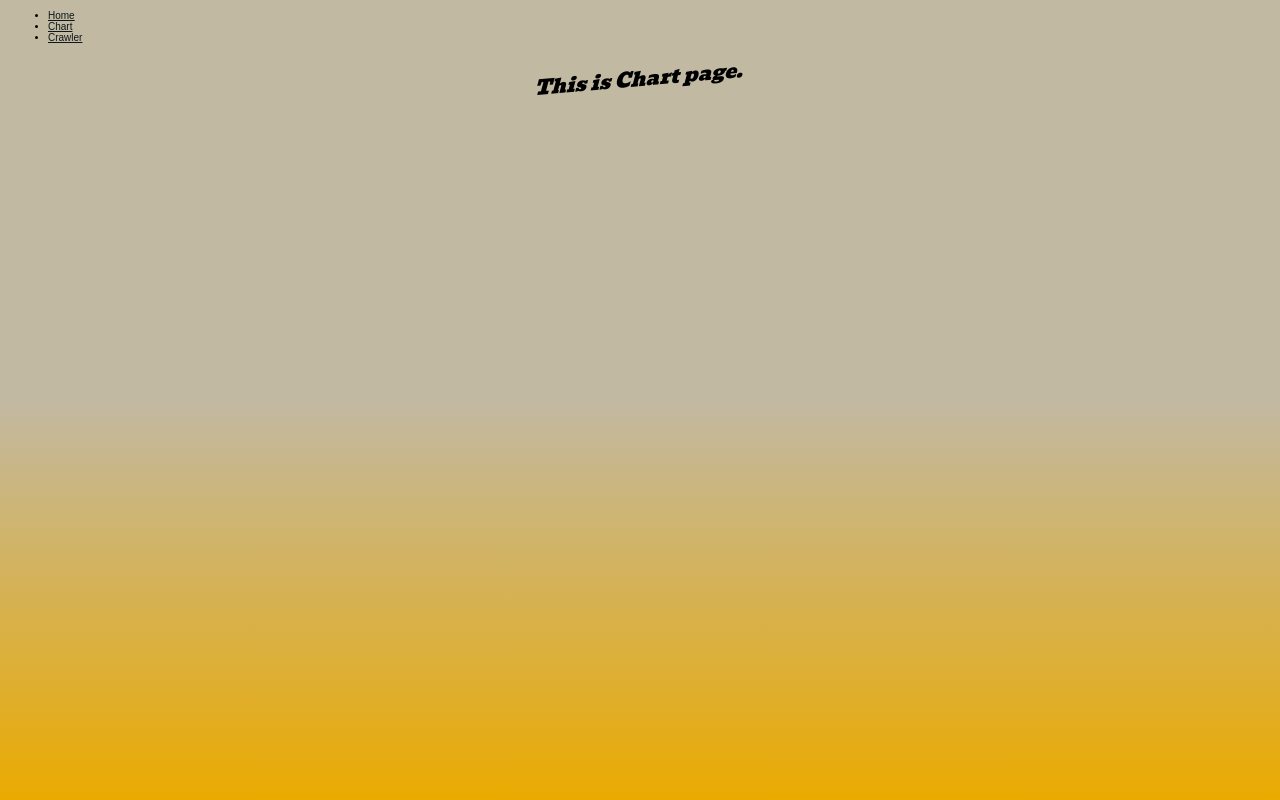
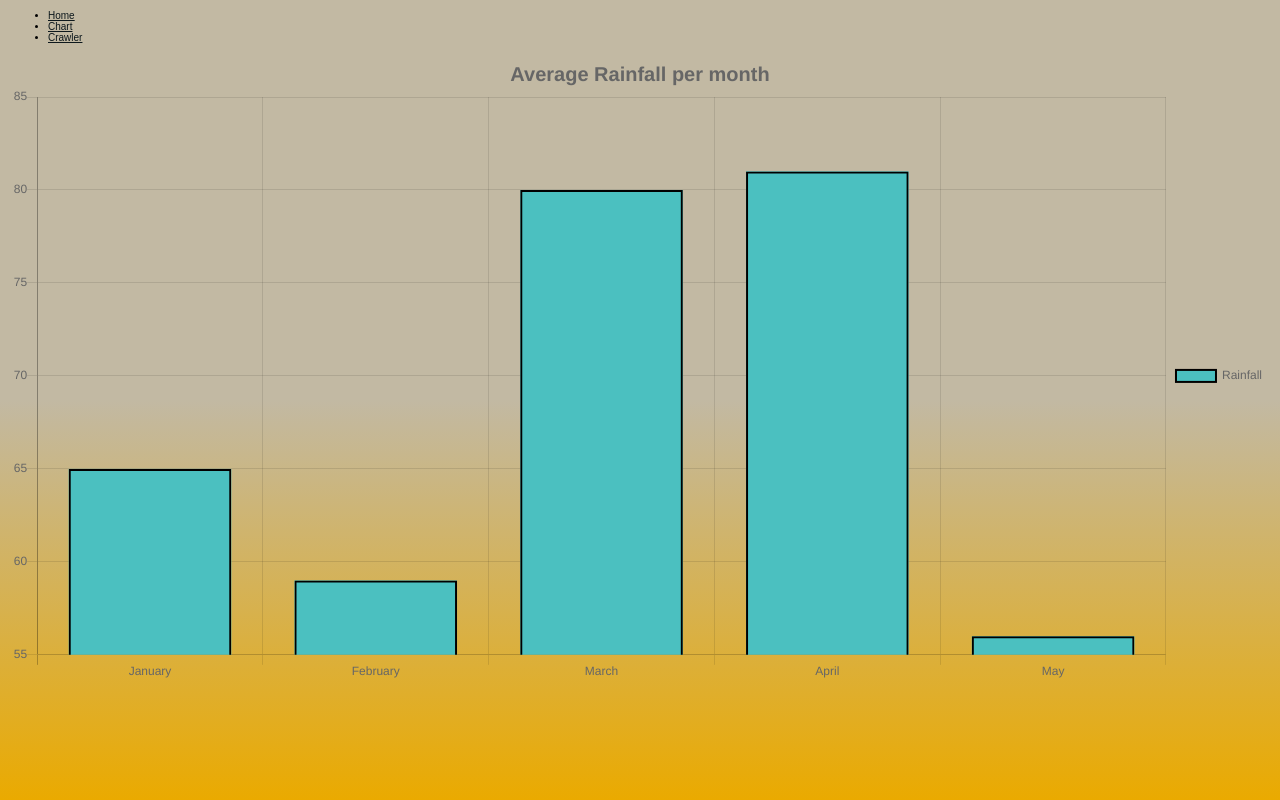
Before and after one commit to quantum93/wiki-react, a React (Create React App) app: page /chart in a window 1280 px wide. Built offline with nearby package versions, Linux system fonts and the light colour scheme.

Commit message:
adds bar chart model in functional component

```diff
--- a/package.json
+++ b/package.json
@@ -3,7 +3,9 @@
   "version": "0.1.0",
   "private": true,
   "dependencies": {
+    "chart.js": "^2.8.0",
     "react": "^16.9.0",
+    "react-chartjs-2": "^2.8.0",
     "react-dom": "^16.9.0",
     "react-router": "^5.1.1",
     "react-router-dom": "^5.0.1",
--- a/src/components/Chart.js
+++ b/src/components/Chart.js
@@ -1,26 +1,50 @@
 import React from 'react';
 import db from './db.json';
+import {Bar} from 'react-chartjs-2';
 
-const Chart = () => {
+const state = {
+  labels: ['January', 'February', 'March', 'April', 'May'],
+  datasets: [
+    {
+      label: 'Rainfall',
+      backgroundColor: 'rgba(75,192,192,1)',
+      borderColor: 'rgba(0,0,0,1)',
+      borderWidth: 2,
+      data: [65, 59, 80, 81, 56]
+    }
+  ]
+}
 
-  let i;
-  console.log(db.data.length-1);
-  for (i = 0; i < db.data.length; i++) {
-    if (db.data[i].abv) {
-      console.log(i, db.data[i].abv);
-      console.log(db.data[i].ibu);
-      let style = db.data[i].style
-      console.log(i, style ? style.category.name : "no category name");
-    }
-  }
-
-  return (
+const myChart = () => {
+  return(
     <div>
-      <h1>This is Chart page.</h1>
+    <Bar
+    data={state}
+    options={{
+      title:{
+        display:true,
+        text:'Average Rainfall per month',
+        fontSize:20
+      },
+      legend:{
+        display:true,
+        position:'right'
+      }
+    }}
+    />
     </div>
-  )
-
+  );
 
 }
 
-export default Chart;
+export default myChart;
+// let i;
+// console.log(db.data.length-1);
+// for (i = 0; i < db.data.length; i++) {
+  //   if (db.data[i].abv) {
+    //     console.log(i, db.data[i].abv);
+    //     console.log(db.data[i].ibu);
+    //     let style = db.data[i].style
+    //     console.log(i, style ? style.category.name : "no category name");
+    //   }
+    // }
```
Also changed, not shown: 1 other file (tests, documents, lock files or other folders).
